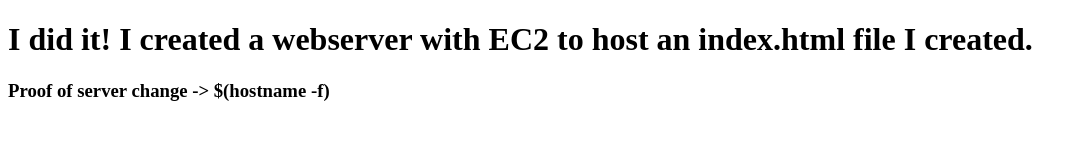
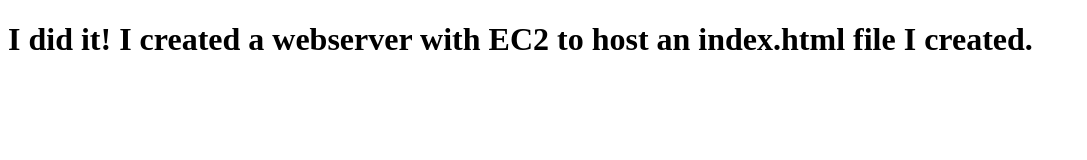
Before and after one commit to bobbysstudies/EC2, a plain HTML site: page index.html in a window 1280 px wide. Shown: the whole page, without its empty margins (0-1087 px from the left). Drawn offline with Linux system fonts and the light colour scheme.

Commit message:
Update index.html

```diff
--- a/index.html
+++ b/index.html
@@ -8,6 +8,5 @@
 </head>
 <body>
     <h1>I did it! I created a webserver with EC2 to host an index.html file I created.</h1>
-    <h3>Proof of server change -> $(hostname -f)</h3>
 </body>
 </html>
```
